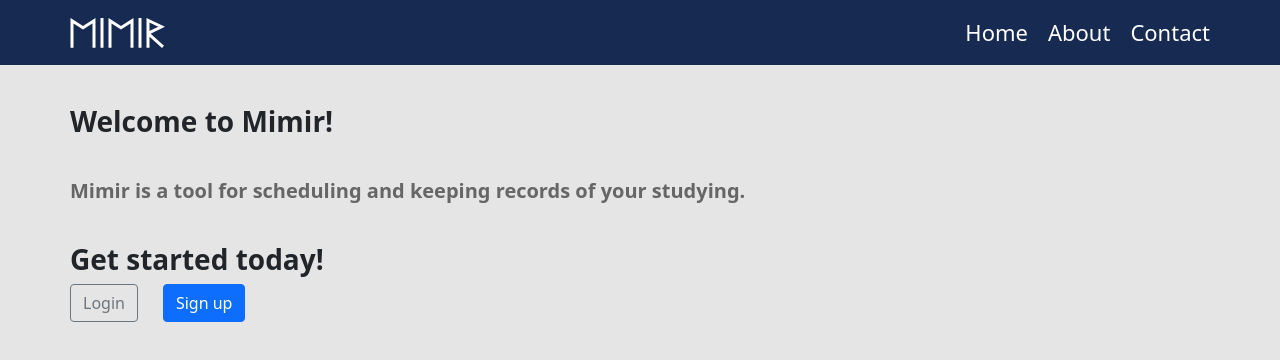
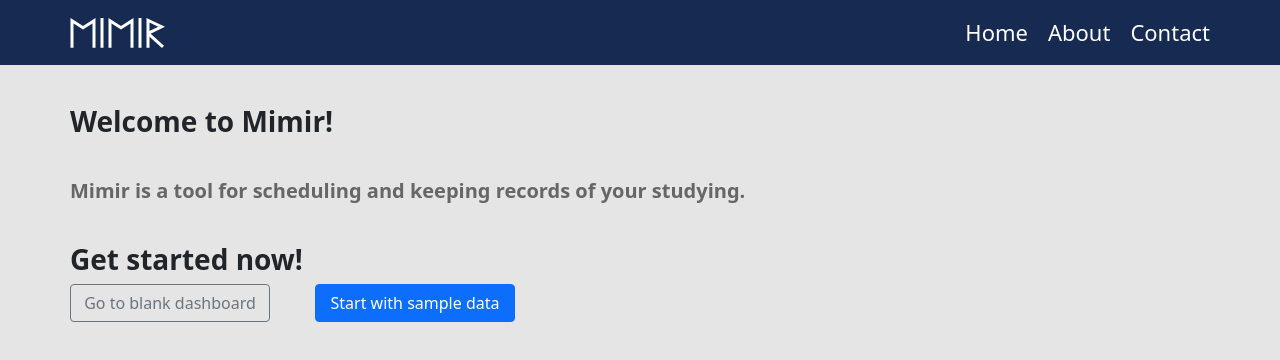
Before and after one commit to haffintech/mimir, a React (Create React App) app: page / in a window 1280 px wide. Shown: the top 360 px of the page. Built offline with nearby package versions, Linux system fonts and the light colour scheme.

Commit message:
feat: new welcome screen

```diff
--- a/public/Assets/Content/en.json
+++ b/public/Assets/Content/en.json
@@ -9,9 +9,10 @@
     "welcome": {
       "headline": "Welcome to Mimir!",
       "teaser": "Mimir is a tool for scheduling and keeping records of your studying.",
-      "cta": "Get started today!",
-      "login": "Login",
-      "signup": "Sign up"
+      "cta": "Get started now!",
+      "sampleDataBtn": "Start with sample data",
+      "blankDashboardBtn": "Go to blank dashboard",
+      "dashboardLink": "/dashboard"
     },
     "dashboard": {
       "subjects": {
--- a/src/Pages/Welcome/Welcome.scss
+++ b/src/Pages/Welcome/Welcome.scss
@@ -9,6 +9,20 @@
     padding: 40px 0;
   }
 
+  &__buttons {
+    display: grid;
+    grid-template-columns: 1fr;
+    gap: 25px;
+    .btn {
+      width: 200px;
+    }
+
+    @include media-query('md') {
+      grid-template-rows: 1fr;
+      grid-template-columns: 220px 220px;
+    }
+  }
+
   &__teaser {
     color: $textGray;
     font-size: 20px;
@@ -16,8 +30,4 @@
     line-height: 24px;
     margin: 40px 0;
   }
-
-  &__signup {
-    margin-left: 25px;
-  }
 }
--- a/src/Pages/Welcome/Welcome.tsx
+++ b/src/Pages/Welcome/Welcome.tsx
@@ -1,6 +1,6 @@
 import React from 'react';
 import Button from 'react-bootstrap/Button';
-
+import { useNavigate } from 'react-router-dom';
 import './Welcome.scss';
 
 type props = {
@@ -8,22 +8,29 @@ type props = {
     headline: string;
     teaser: string;
     cta: string;
-    login: string;
-    signup: string;
+    sampleDataBtn: string;
+    blankDashboardBtn: string;
+    dashboardLink: string;
   };
 };
 
-const Welcome = (props: props) => {
+const Welcome = ({ content }: props) => {
+  const navigate = useNavigate();
+
+  const onGoToDashboard = () => {
+    navigate(content.dashboardLink);
+  };
+
   return (
     <div className='welcome'>
-      <h2 className='welcome__headline'>{props.content.headline}</h2>
-      <p className='welcome__teaser'>{props.content.teaser}</p>
-      <h2 className='welcome__cta'>{props.content.cta}</h2>
+      <h2 className='welcome__headline'>{content.headline}</h2>
+      <p className='welcome__teaser'>{content.teaser}</p>
+      <h2 className='welcome__cta'>{content.cta}</h2>
       <div className='welcome__buttons'>
-        <Button variant='outline-secondary' className='welcome__login'>
-          {props.content.login}
+        <Button variant='outline-secondary' className='welcome__login' onClick={onGoToDashboard}>
+          {content.blankDashboardBtn}
         </Button>
-        <Button className='welcome__signup'>{props.content.signup}</Button>
+        <Button className='welcome__signup'>{content.sampleDataBtn}</Button>
       </div>
     </div>
   );
```
